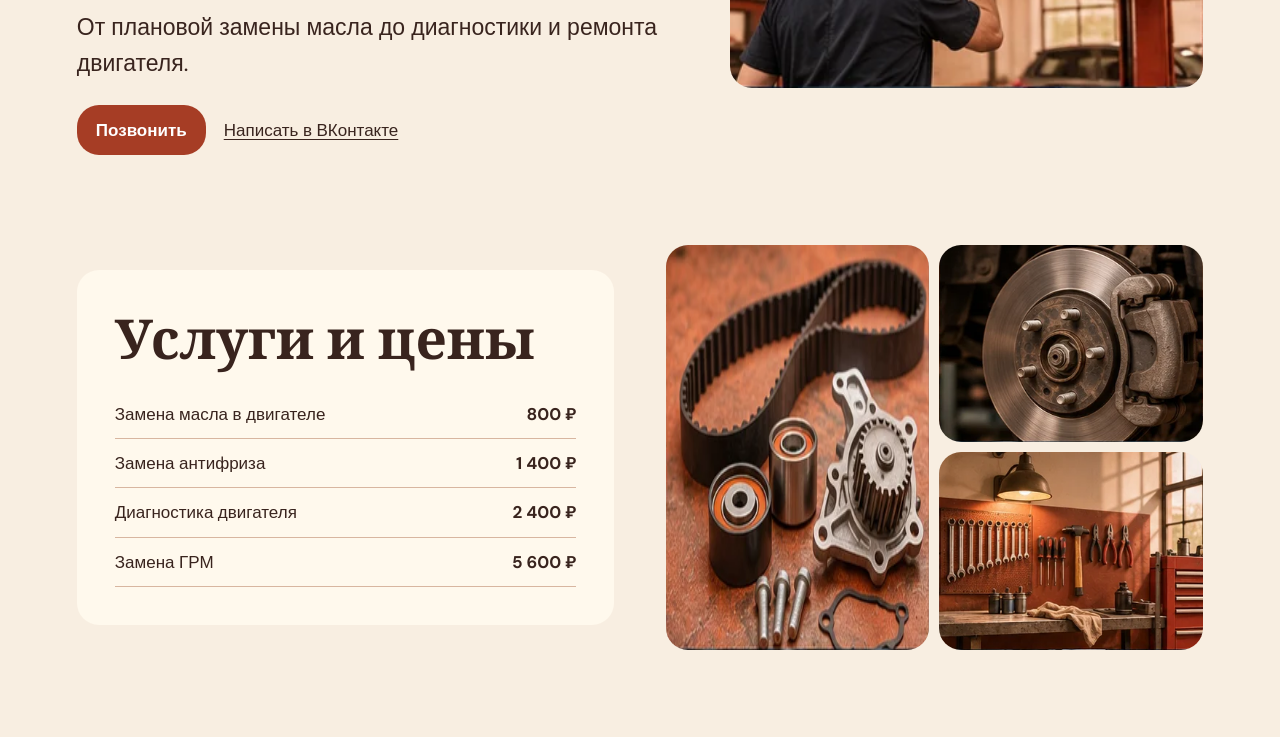
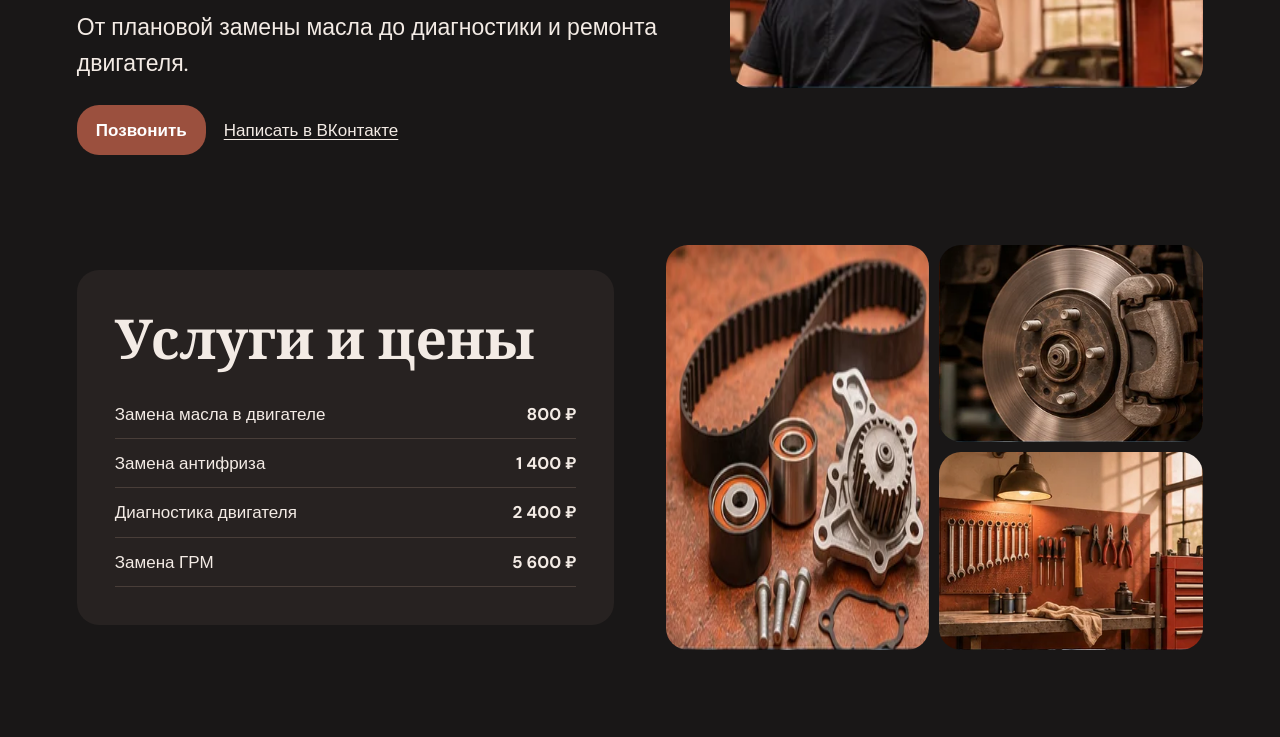
Before and after one commit to way2richwebdev/kirov-auto-offers, a website: page tvoi.html in a window 1280 px wide. Shown: the part 509-1246 px from the top of the page. Drawn offline with nearby package versions, Linux system fonts and the light colour scheme.

Commit message:
Darken red-marked workshop previews

```diff
--- a/next-shops.css
+++ b/next-shops.css
@@ -29,7 +29,7 @@ address{font-style:normal;font-size:1.15rem}
 .links{display:flex;flex-wrap:wrap;gap:12px 18px;margin:18px 0 24px}
 iframe{width:100%;height:340px;border:0;border-radius:var(--radius)}
 footer{border-top:1px solid var(--line);border-bottom:0}
-.theme-0{--bg:#f7f1e6;--ink:#251e18;--panel:#e9dec9;--line:#d7c9b5;--accent:#ad4b20;--tag:#843818;--button:#fff;--radius:4px;--font:Rubik}
+.theme-0{--bg:#191715;--ink:#f0e9e0;--panel:#27221e;--line:#483d34;--accent:#955439;--tag:#d4a98e;--button:#fff;--radius:4px;--font:Rubik}
 .theme-0 .hero{grid-template-columns:1fr 1.12fr}
 .theme-0 .detail-photos{grid-template-columns:1fr;gap:12px}
 .theme-0 .detail-photos .photo{aspect-ratio:2.25}
--- a/workshops.css
+++ b/workshops.css
@@ -26,7 +26,7 @@ li strong{white-space:nowrap}
 address{font-style:normal}
 iframe{border:0;width:100%;height:330px;border-radius:var(--radius)}
 footer{border-top:1px solid var(--line)}
-.theme-0{--bg:#f8eee1;--ink:#39241e;--panel:#fff9ed;--line:#d8b6a0;--accent:#a63d25;--button:white;--display:'Playfair Display',Georgia,serif;--body:'DM Sans',sans-serif;--radius:22px}
+.theme-0{--bg:#191717;--ink:#f3ebe5;--panel:#272221;--line:#493e39;--accent:#9b503e;--button:white;--display:'Playfair Display',Georgia,serif;--body:'DM Sans',sans-serif;--radius:22px}
 .theme-0 .gallery{grid-template-columns:1fr 1fr}
 .theme-0 .gallery figure:first-child{grid-row:span 2;aspect-ratio:auto}
 .theme-1{--bg:#101b2b;--ink:#f2f8ff;--panel:#192b42;--line:#34536c;--accent:#93e5f4;--button:#0e2636;--display:Manrope,sans-serif;--body:Manrope,sans-serif;--radius:5px}
@@ -35,7 +35,7 @@ footer{border-top:1px solid var(--line)}
 .theme-1 .actions{justify-content:center}
 .theme-1 .hero .photo{width:min(100%,850px);justify-self:center}
 .theme-1 .services{grid-template-columns:1fr}
-.theme-2{--bg:#e8e9d5;--ink:#22291a;--panel:#f5f3e7;--line:#abb38a;--accent:#43532b;--button:#fff;--display:'DM Sans',sans-serif;--body:'DM Sans',sans-serif;--radius:15px}
+.theme-2{--bg:#171b18;--ink:#e9eee9;--panel:#222923;--line:#3d4a3f;--accent:#475e4d;--button:#fff;--display:'DM Sans',sans-serif;--body:'DM Sans',sans-serif;--radius:15px}
 .theme-2 .hero{grid-template-columns:1.1fr .9fr}
 .theme-2 .hero .photo{order:-1}
 .theme-2 .services{grid-template-columns:.8fr 1.2fr}
```
